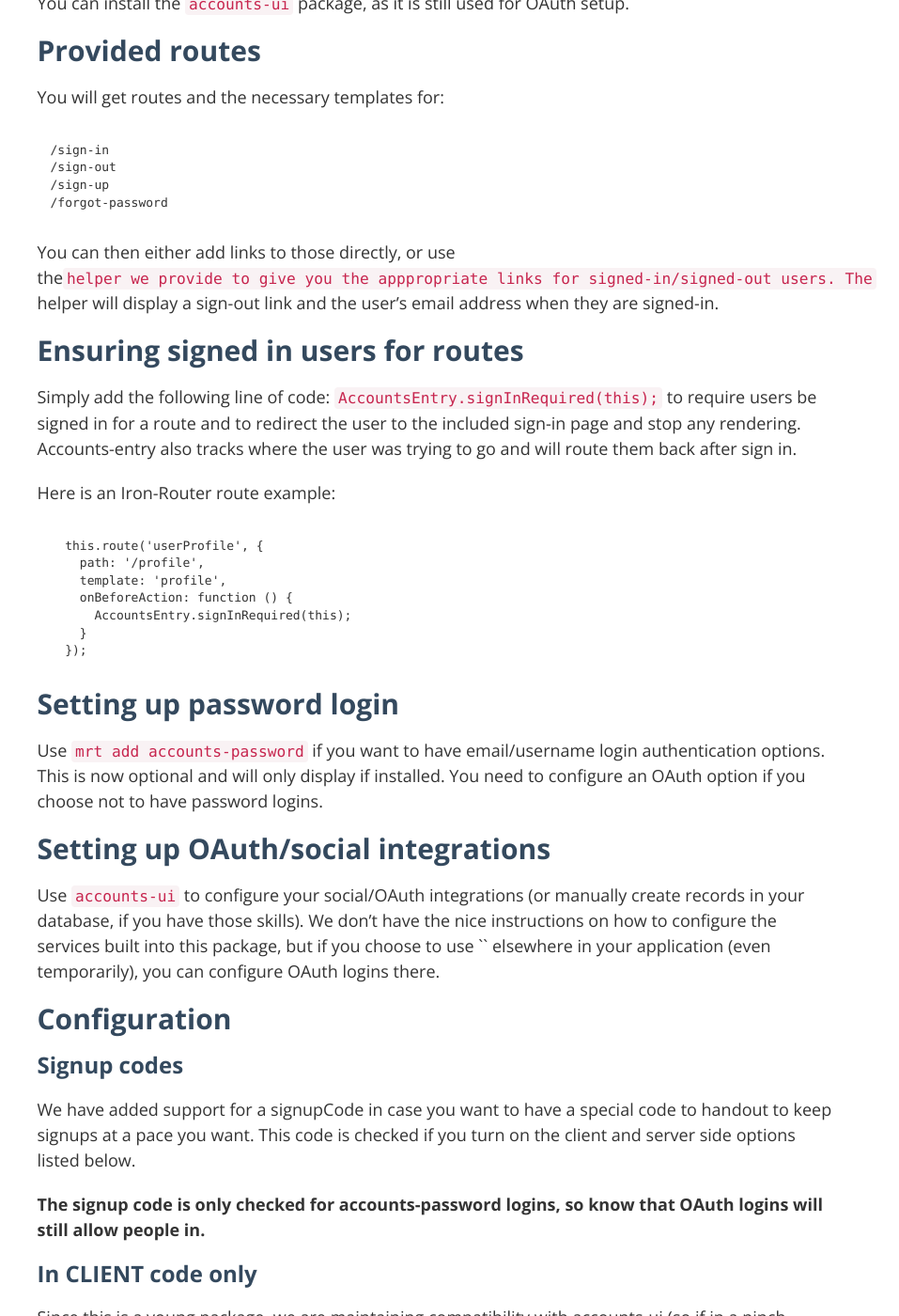
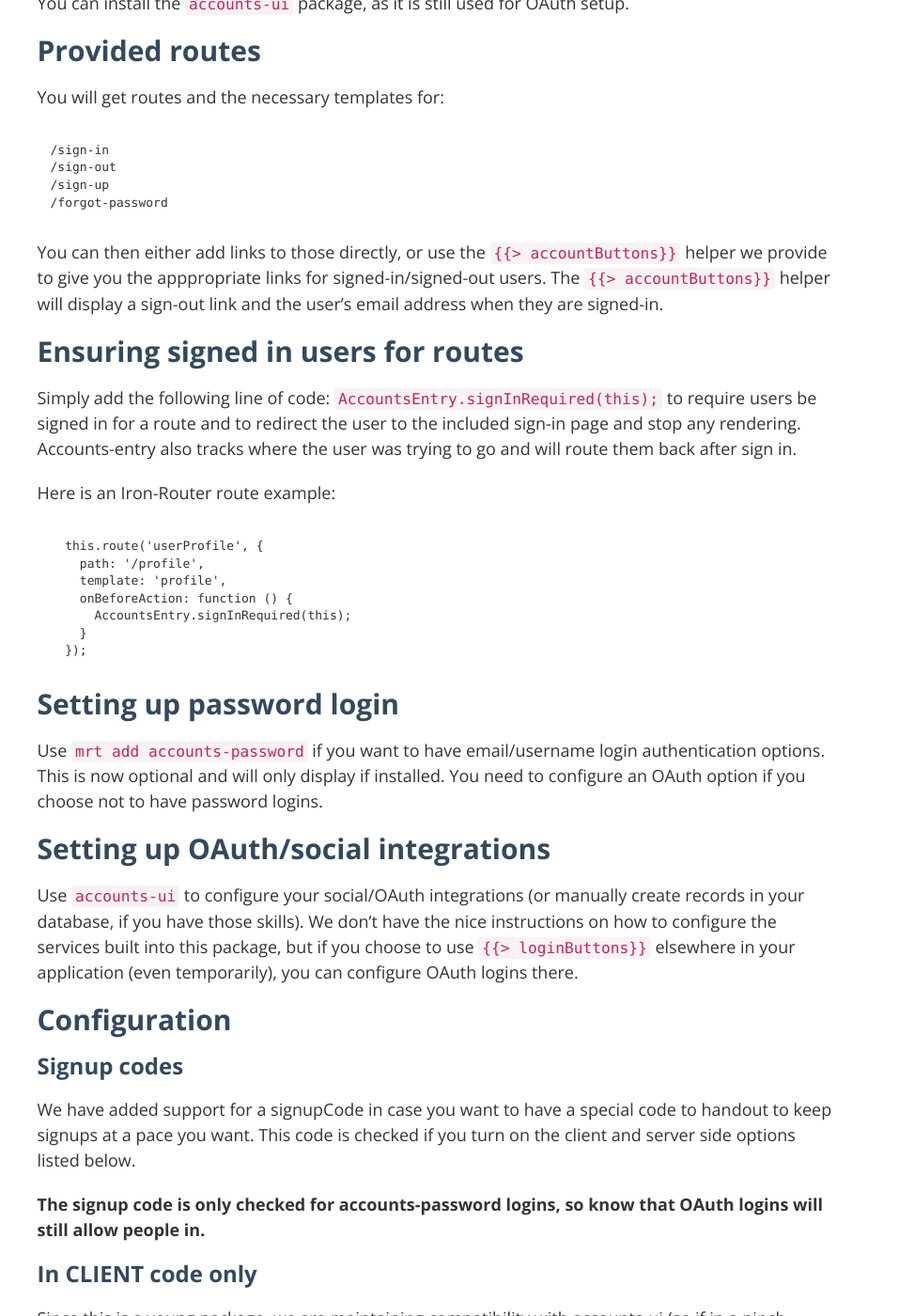
Before and after one commit to Differential/accounts-entry, a Jekyll site: the page built from index.markdown, in a window 1280 px wide and 1400 px high, scrolled down 1291 px. Shown: the whole window at 94% size, without its empty margins (323-1280 px from the left). Built offline with Jekyll 4.4.1, drawn with Linux system fonts in a browser that asks for light colours; nearby versions of some CDN libraries; Markdown is read by kramdown in place of the engine named in the settings.

Commit message:
Assign {{}} helpers to variables
For compiling to HTML

````diff
--- a/index.markdown
+++ b/index.markdown
@@ -52,8 +52,8 @@ You will get routes and the necessary templates for:
 /forgot-password
 ```
 
-
-You can then either add links to those directly, or use the`{{> accountButtons}}` helper we provide to give you the apppropriate links for signed-in/signed-out users.  The `{{> accountButtons}}` helper will display a sign-out link and the user's email address when they are signed-in.
+{% assign special = '{{> accountButtons}}' %}
+You can then either add links to those directly, or use the `{{ special }}` helper we provide to give you the apppropriate links for signed-in/signed-out users.  The `{{ special }}` helper will display a sign-out link and the user's email address when they are signed-in.
 
 ## Ensuring signed in users for routes
 
@@ -76,7 +76,8 @@ Use `mrt add accounts-password` if you want to have email/username login authent
 
 ## Setting up OAuth/social integrations
 
-Use `accounts-ui` to configure your social/OAuth integrations (or manually create records in your database, if you have those skills). We don't have the nice instructions on how to configure the services built into this package, but if you choose to use `{{> loginButtons}}` elsewhere in your application (even temporarily), you can configure OAuth logins there.
+{% assign loginButtons = '{{> loginButtons}}' %}
+Use `accounts-ui` to configure your social/OAuth integrations (or manually create records in your database, if you have those skills). We don't have the nice instructions on how to configure the services built into this package, but if you choose to use `{{ loginButtons }}` elsewhere in your application (even temporarily), you can configure OAuth logins there.
 
 ## Configuration
 
````
